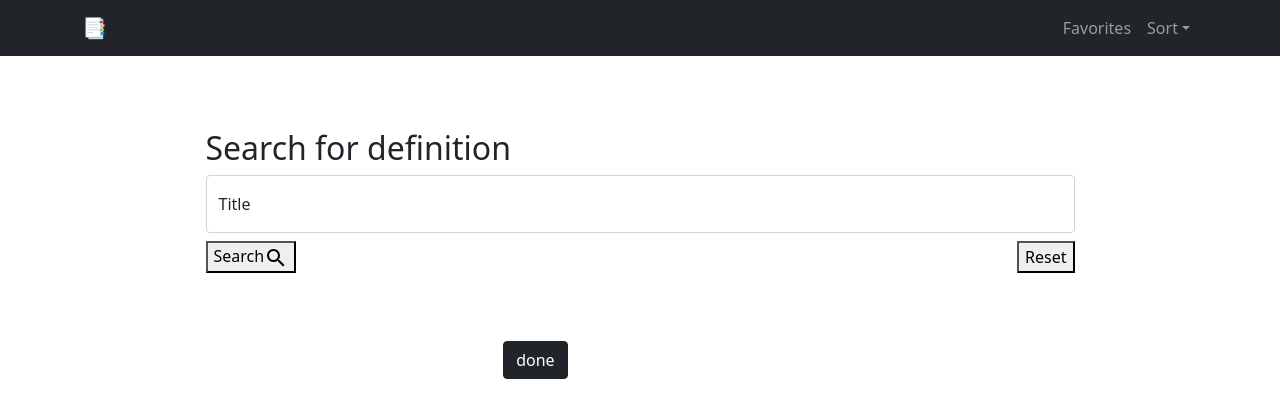
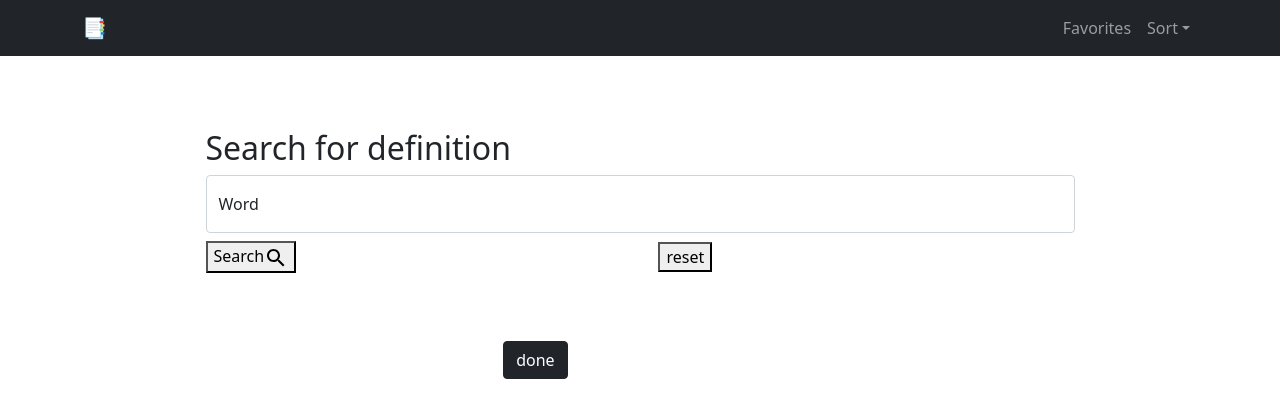
Before and after one commit to jakeHacker99/jakeHacker99-Book-Skimmer, a React (Create React App) app: page /search in a window 1280 px wide. Shown: the top 418 px of the page. Built offline with nearby package versions, Linux system fonts and the light colour scheme; no server answers.

Commit message:
hidding keys

```diff
--- a/src/Components/WordSearch.jsx
+++ b/src/Components/WordSearch.jsx
@@ -1,11 +1,9 @@
-import React, { useEffect } from 'react'
+import React, { useEffect } from "react";
 
 import "bootstrap/dist/css/bootstrap.min.css";
 import { Link, useHistory } from "react-router-dom";
 import styled from "styled-components";
-import axios from "axios"
-
-
+import axios from "axios";
 
 import "bootstrap/dist/css/bootstrap.min.css";
 import {
@@ -17,45 +15,45 @@ import {
   Button,
 } from "react-bootstrap";
 import { useState } from "react";
-import SearchIcon from '@material-ui/icons/Search';
+import SearchIcon from "@material-ui/icons/Search";
 const WordSearch = () => {
+
   const history = useHistory();
-    const [search, setSearch] = useState("")
-    const [clicked, setClicked] = useState(false)
-    const [searchHit, setSearchHit] = useState({})
-    const [def, setDef] = useState("")
-    const [ex, setEx] = useState("")
-    const [err, setErr] = useState(false)
+  const [search, setSearch] = useState("");
+  const [clicked, setClicked] = useState(false);
+  const [searchHit, setSearchHit] = useState();
 
-var options = {
-  method: 'GET',
-  url: 'https://mashape-community-urban-dictionary.p.rapidapi.com/define',
-  params: {term: `${search}`},
+  var API_KEY= process.env.REACT_APP_SECRET_KEY;
+  var API_HOST= process.env.REACT_APP_DOMAIN_NAME;
+
+
+
+  const options = {
+    method: "GET",
+    url: "https://mashape-community-urban-dictionary.p.rapidapi.com/define",
+    params: { term: `${search}` },
     headers: {
-    'x-rapidapi-host': 'mashape-community-urban-dictionary.p.rapidapi.com',
-    'x-rapidapi-key': '411ca65608mshbac7a5999aa31bfp1b9e03jsn142ee5674f64'
+      "x-rapidapi-host": API_HOST,
+      "x-rapidapi-key": API_KEY,
     },
-  mode: 'no-cors'
+    mode: "no-cors",
   };
 
   const handleSearch = (e) => {
     e.preventDefault();
     setSearch(e.target.value);
-    }
-
+  };
 
   useEffect(() => {
-      axios.request(options).then(function (response) {
-        setSearchHit(response.data.list[0])
-        setDef(response.data.list[0].definition)
-        setEx(response.data.list[0].example)
-        console.log(searchHit);
-      }).catch(function (error) {
+    axios
+      .request(options)
+      .then(function (response) {
+        console.log(response.data);
+      })
+      .catch(function (error) {
         console.error(error);
-        setErr(true)
       });
-
-    }, [clicked])
+  }, [clicked]);
 
   return (
     <div>
@@ -65,66 +63,39 @@ var options = {
 
           <Row className="g-2">
             <Col xxl>
-            <FloatingLabel controlId="Title" label="Title">
+              <FloatingLabel controlId="Title" label="Word">
                 <Form.Control
                   type="text"
-                placeholder="GraphQl Fullstack"
+                  placeholder={search}
                   onChange={handleSearch}
                 />
               </FloatingLabel>
             </Col>
-          <Col xxl  >
-            <div onClick={() => {
-              setSearch(search)
-              setClicked(true)
-
-            }}   style={{display: "flex", flexDirection:"row", }}>
-            <button >
+            <Col xxl>
+              <div style={{ display: "flex", flexDirection: "row" }}>
+                <button
+                  onClick={() => {
+                    setSearch(search);
+                    setClicked(!clicked);
+                  }}
+                >
                   Search
-    <SearchIcon/>
+                  <SearchIcon />
                 </button>
-
-
-
-<button onClick={() => {console.log("reset")
-setSearch("")
-setErr(false)
-setClicked(false)
-
-}} style={{marginLeft:"auto"}} >Reset</button>
+                <button
+                  onClick={() => {
+                    console.log(search)
+                  }}
+                  style={{ margin: "auto" }}
+                >
+                  reset
+                </button>
               </div>
-
-
             </Col>
           </Row>
 
           <Row className="g-2" style={{ marginTop: "30px" }}>
-
-          <Col xxl>
-
-                <div >
-                  {
-                    err && clicked ?
-                    <li>  word {search} wasn't found! 🤑  </li>:null
-
-                  }
-
-         <div>
-                    {!err && clicked?
-
-                          <ul>
-                          <li> def: {def} </li>
-                          <li style={{marginTop:'50px'}}> ex: {ex} </li>
-
-                      </ul>
-                      :
-                      null
-                  }
-         </div>
-                </div>
-
-
-          </Col>
+            <Col xxl></Col>
           </Row>
           <Row style={{ marginTop: "30px" }}>
             <Col></Col>
@@ -137,13 +108,11 @@ setClicked(false)
           </Row>
         </Wrap>
       </Container>
+    </div>
+  );
+};
 
-        </div>
-    )
-}
-
-export default WordSearch
-
+export default WordSearch;
 
 const Wrap = styled.div`
   display: block;
```
Also changed, not shown: 1 other file (tests, documents, lock files or other folders). Lines whose indentation alone changed are shown as unchanged.
